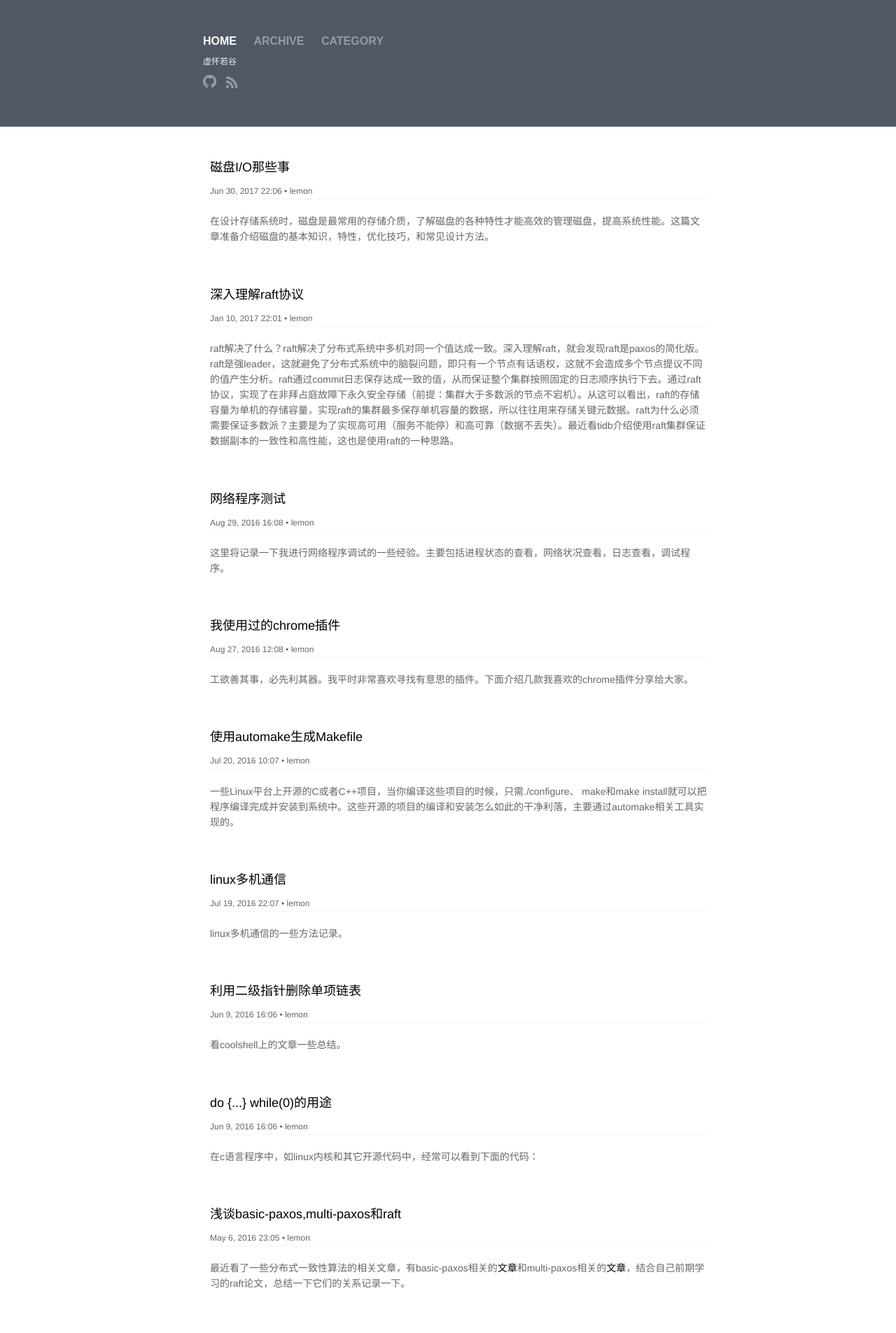
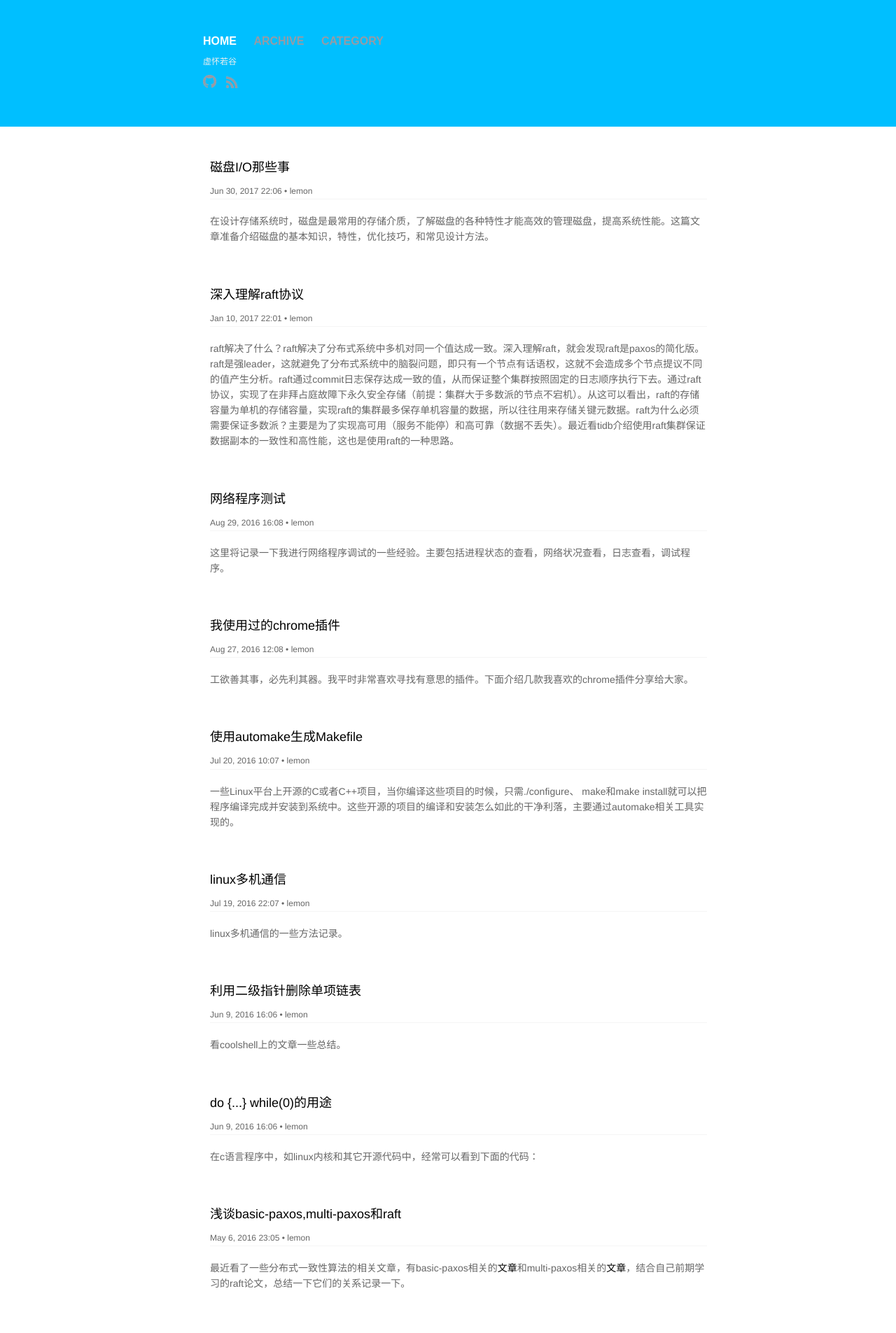
Before and after one commit to lemon0910/lemon0910.github.io, a Jekyll site: the page built from index.html, in a window 1280 px wide. Shown: the top 1905 px of the page at 70% size. Built offline with Jekyll 4.4.1, drawn with Linux system fonts in a browser that asks for light colours.

```diff
--- a/_includes/header.html
+++ b/_includes/header.html
@@ -1,4 +1,4 @@
-<header class="header">
+<header class="header" style="background-color:deepskyblue">
 	<div class="header-container">
 		<div class="nav">
 			{% if page.path == "index.html" %}
@@ -6,30 +6,25 @@
 				<li>
 					<a href="/index.html">home</a>
 				</li>
-			</span>
-			{% else %}
+			</span> {% else %}
 			<li>
 				<a href="/index.html">home</a>
 			</li>
-			{% endif %}
-			{% if page.path == "archive.html" %}
+			{% endif %} {% if page.path == "archive.html" %}
 			<span class="title">
 				<li>
 					<a href="/archive.html">archive</a>
 				</li>
-			</span>
-			{% else %}
+			</span> {% else %}
 			<li>
 				<a href="/archive.html">archive</a>
 			</li>
-			{% endif %}
-			{% if page.path == "category.html" %}
+			{% endif %} {% if page.path == "category.html" %}
 			<span class="title">
 				<li>
 					<a href="/category.html">category</a>
 				</li>
-			</span>
-			{% else %}
+			</span> {% else %}
 			<li>
 				<a href="/category.html">category</a>
 			</li>
```
Also changed, not shown: 1 other file. Lines whose indentation alone changed are shown as unchanged.
